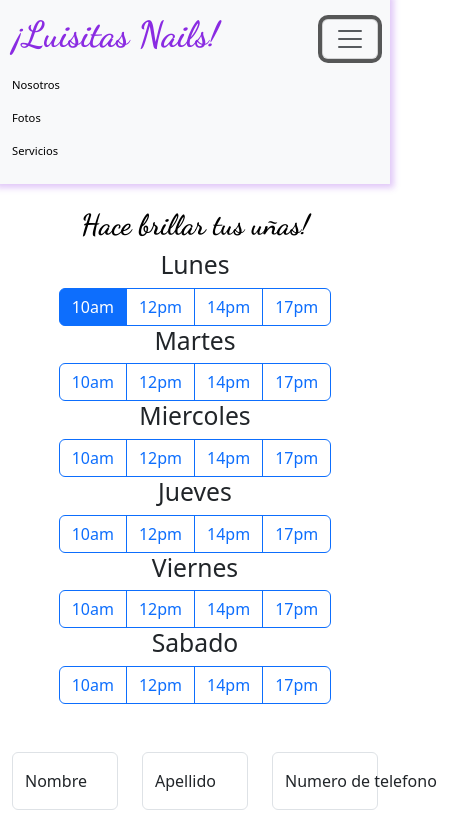
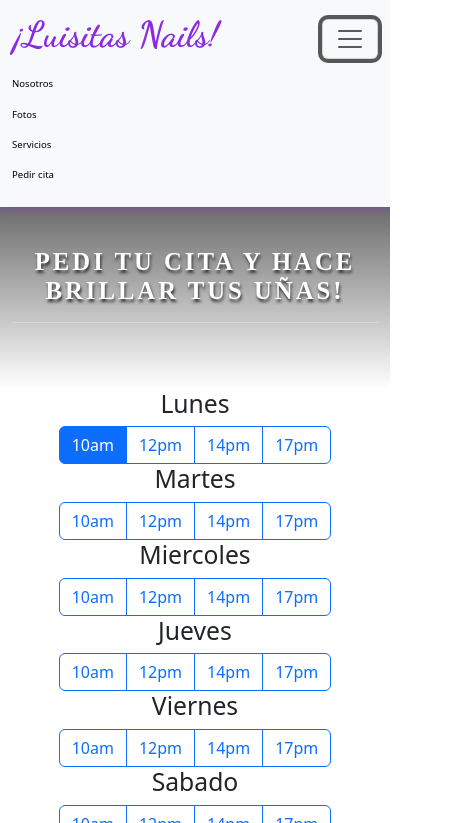
Before and after one commit to Leonel-Sain/PF-Sain, a website: page citas.html in a window 390 px wide. Both pictures are taken after a click on the button "Toggle navigation". Shown: the top 823 px of the page, 450 px wide, since content can reach past the window. Drawn offline with nearby package versions, Linux system fonts and the light colour scheme.

Commit message:
agregado de responsive en citas, y detalles en general

```diff
--- /dev/null
+++ b/_citas.scss
@@ -0,0 +1,17 @@
+
+.contentCitas{
+    text-align: center;
+    color: #fff;
+    padding-bottom: 3%;
+    background: linear-gradient(to bottom, rgba(0, 0, 0, 0.575), rgba(255,255,255,0));
+    .h2Citas{
+        padding-top: 40px;
+        padding-bottom: 30px;
+        text-shadow: 1px 3px 3px #333;
+        margin-bottom: 8px;
+        letter-spacing: 3px;
+        font-family: 'goldenbook';
+        font-weight: bold;
+
+    }
+}
--- a/citas.html
+++ b/citas.html
@@ -43,15 +43,22 @@
                 <li class="nav-item">
                     <a class="nav-link active" aria-current="page" href="servicios.html">Servicios</a>
                 </li>
+                <li class="nav-item">
+                    <a class="nav-link active" href="#citas">Pedir cita</a>
+                </li>
             </ul>
             <img class="imgLogo" src="assets/imagenes/logos/Logo-luisitas.png" width="8%" alt="imagen del Logo-luisitas">
         </div>
     </div>
 </nav>
-<br>
 <!-- FIN MENU BARRA -->
-<div class="sectionDosH2">
-    <h2 class="linea">Hace brillar tus uñas!</h2>
+<div class="container-fluid contentCitas ">
+    <div class="col">
+        <div class="row xy-3">
+            <h2 class="h2Citas">PEDI TU CITA Y HACE BRILLAR TUS UÑAS! <hr></h2>
+       <br><br> <br><br>
+        </div>
+    </div>
 </div>
 <!-- INCIO LADO IZQUIERDO DEL FORMULARIO-->
 <form action="mailto:leonel.sain3.16@gmail.com" enctype="text/plain" method="post">
@@ -153,23 +160,23 @@
             </div>
         </div>
     </div>
-<br><br>
+<br><br><br><br><br><br>
 <!-- FIN LADO DERECHO DEL FORMULARIO-->
     <div class="container">
         <div class="row">
-            <div class="col-4">
+            <div class="col-xl-4 col-lg-6 col-md-12 col-sm-12">
                 <div class="form-floating mb-3">
                     <input type="name" class="form-control" id="floatingInput" placeholder="name">
-                    <label for="floatingInput">Nombre</label>
+                    <label for="floatingInput">Nombre y Apellido</label>
                 </div>
             </div>
-            <div class="col-4">
+            <div class="col-xl-4 col-lg-6 col-md-12 col-sm-12">
                 <div class="form-floating mb-3">
                     <input type="name" class="form-control" id="floatingInput" placeholder="name">
-                    <label for="floatingInput">Apellido</label>
+                    <label for="floatingInput">Correo electronico</label>
                 </div>
             </div>
-            <div class="col-4">
+            <div class="col-xl-4 col-lg-6 col-md-12 col-sm-12">
                 <div class="form-floating">
                     <input type="name" class="form-control" id="floatingInput" placeholder="number">
                     <label for="floatingInput">Numero de telefono</label>
@@ -183,12 +190,12 @@
                 </div>
                 <div class="col-5 text-center">
                     <br><br><br>
-                    <input type="submit" value="📅 Pedir Cita !"  class="button">
+                    <input type="submit" value="📅 Pedir Cita !"  class="button" id="citas">
                 </div>
         </div>
     </div>
 </form>
-<br>
+<br><br>
 <!-- FIN LADO DERECHO Y FIN FORMULARIO  -->
 <!-- INCIO CARACTERISTICAS -->
 <section class="caracteristicas">
@@ -198,6 +205,7 @@
         <li>✔️ Recomendable para el cuidado de tus uñas!</li>
     </ul>
 </section>
+<br><br>
 <!-- FIN CARACTERISTICAS -->
 <!-- INCIO ICONOS CON LINKS -->
    <div class="sectionTres">
--- a/scss/_servicios.scss
+++ b/scss/_servicios.scss
@@ -51,7 +51,7 @@
 /*INCIO @MEDIA*/
 @media (max-width: 576px){
     ul li{
-        font-size: 0.7em;
+        font-size: 0.6em;
         }
 }
 /*FIN @MEDIA*/
--- a/scss/style.scss
+++ b/scss/style.scss
@@ -1,7 +1,7 @@
 @import "servicios";
 @import "nosotros";
 @import "fotos";
-
+@import "citas";
 //VARIABLES DEL MENU Y BOTONES
 $colorPrincipal: blueviolet;
 $colorHover:  rgb(216, 64, 208);
@@ -189,9 +189,7 @@ body{
             p{
                 font-size:18px;
         }
-}}
-#menuBarraServicios{
-    padding-left: 0px;
+}
 }
     .sectionDosH2{
         font-size: 1.2em;
```
Also changed, not shown: fotos.html (+16 -1 lines), index.html (+4 -1 lines), nosotros.html (+5 -2 lines), servicios.html (+4 -1 lines), css/main.css.
